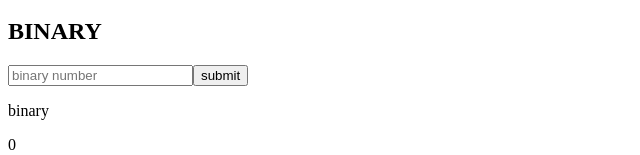
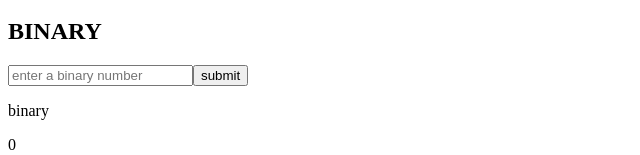
Before and after one commit to CodeWithZaky/number-converter, a Next.js app: page /binary in a window 1280 px wide. Shown: the part 158-313 px from the top of the page, without its empty margins (0-640 px from the left). Built offline with nearby package versions, Linux system fonts and the light colour scheme.

Commit message:
update placeholder text

```diff
--- a/src/app/binary/page.js
+++ b/src/app/binary/page.js
@@ -93,7 +93,7 @@ const Biner = () => {
     <PageContent
       title={"BINARY"}
       handleSubmit={handleSubmit}
-      placeholder={"binary number"}
+      placeholder={"enter a binary number"}
     >
       <ResultComp nameNum={"binary"} result={binary} />
       <ResultComp nameNum={"decimal"} result={decimal} />
--- a/src/app/decimal/page.js
+++ b/src/app/decimal/page.js
@@ -67,7 +67,7 @@ const Decimal = () => {
     <PageContent
       title={"DECIMAL"}
       handleSubmit={handleSubmit}
-      placeholder={"decimal number"}
+      placeholder={"enter a decimal number"}
     >
       <ResultComp nameNum={"decimal"} result={decimal} />
       <ResultComp nameNum={"binary"} result={binary} />
```
